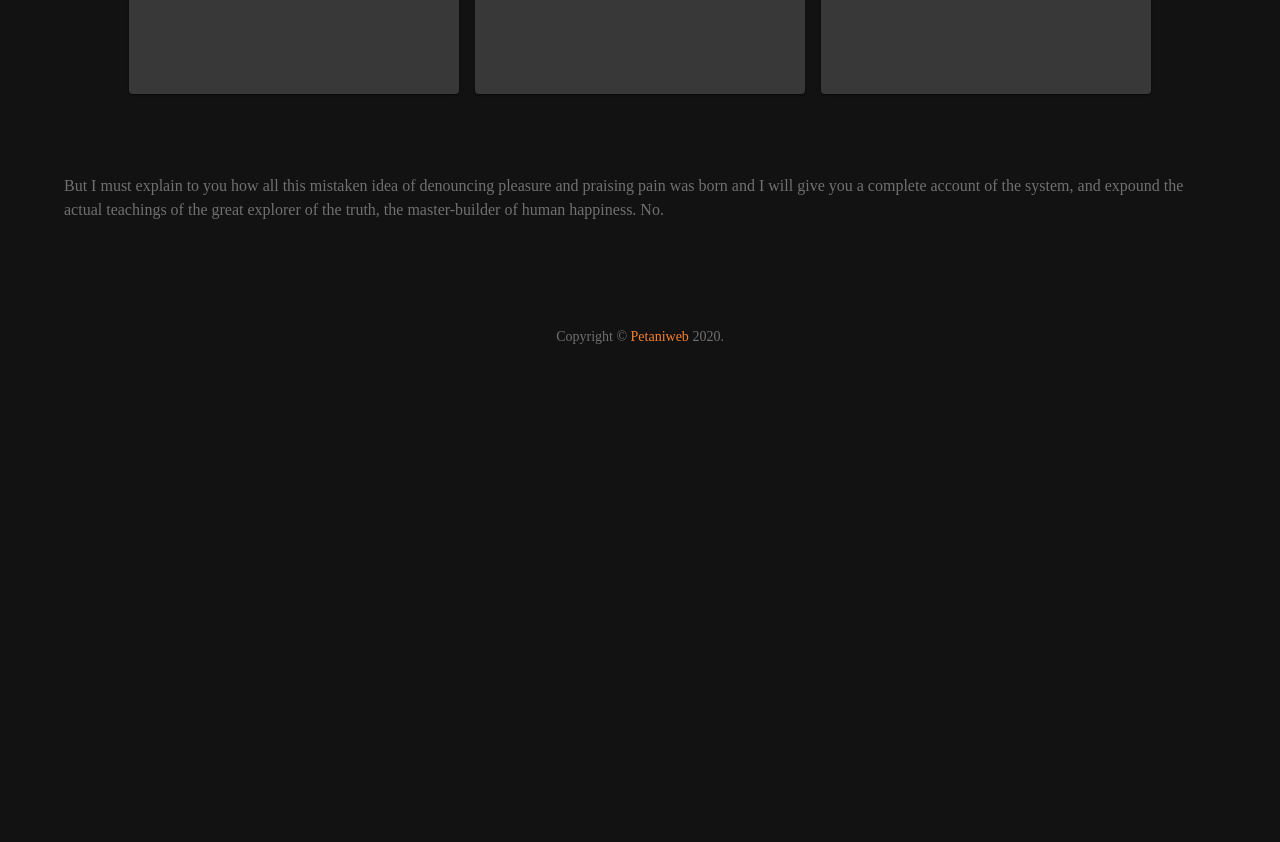
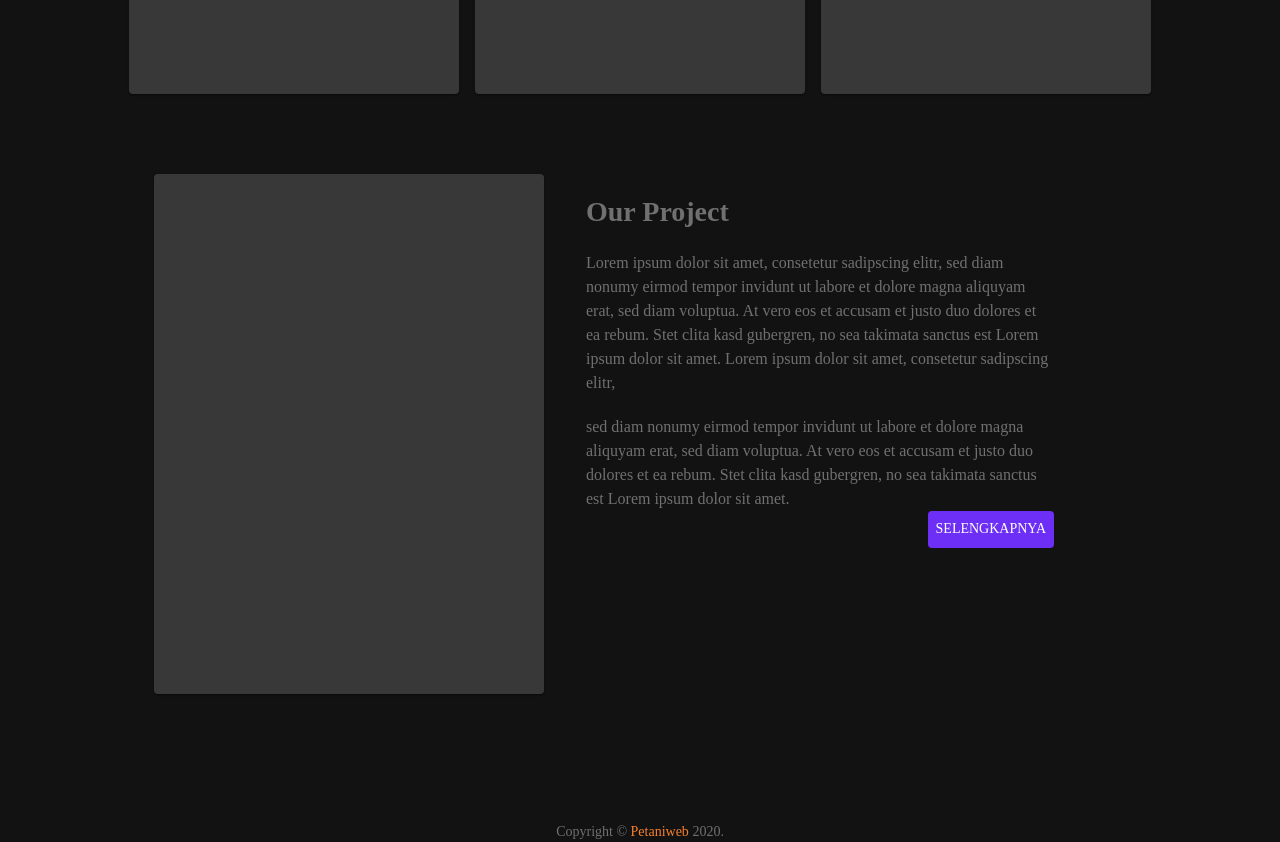
Before and after one commit to ilyas-muhammad/petaniweb, a React (Create React App) app: page / in a window 1280 px wide. Shown: the part 840-1682 px from the top of the page. Before the commit the page ends 1187 px from the top, so only its background shows below. Built offline with nearby package versions, Linux system fonts and the light colour scheme.

Commit message:
initial project section

```diff
--- a/src/App.tsx
+++ b/src/App.tsx
@@ -1,10 +1,11 @@
 import React from 'react';
-import { Container, Grid, Typography } from '@material-ui/core';
+import { Container, Grid } from '@material-ui/core';
+import { createStyles, makeStyles, Theme } from '@material-ui/core/styles';
+import Icon, { IconProps } from '@material-ui/core/Icon';
 import Copyright from './component/Copyright';
 import Navbar from './component/Navbar';
 import ServiceSection from './component/ServiceSection';
-import { createStyles, makeStyles, Theme } from '@material-ui/core/styles';
-import Icon, { IconProps } from '@material-ui/core/Icon';
+import ProjectSection from './component/ProjectSection';
 
 const useStyles = makeStyles((theme: Theme) =>
   createStyles({
@@ -57,11 +58,7 @@ export default function App() {
           <ServiceSection />
         </Grid>
         <Container className={classes.root} maxWidth="lg">
-          <Typography>
-            But I must explain to you how all this mistaken idea of denouncing pleasure and praising pain was born and I
-            will give you a complete account of the system, and expound the actual teachings of the great explorer of
-            the truth, the master-builder of human happiness. No.
-          </Typography>
+          <ProjectSection />
         </Container>
         <Copyright className={classes.footer} />
       </Grid>
--- /dev/null
+++ b/src/component/ProjectSection.tsx
@@ -0,0 +1,62 @@
+import React from 'react';
+import { Grid, Paper, Button } from '@material-ui/core';
+import { createStyles, makeStyles, Theme } from '@material-ui/core/styles';
+import { Typography } from '@material-ui/core';
+
+const useStyles = makeStyles((theme: Theme) =>
+  createStyles({
+    root: {
+      flexGrow: 1,
+      padding: theme.spacing(0, 9),
+    },
+    paper: {
+      height: 520,
+      width: 390,
+      backgroundColor: '#383838',
+      zIndex: 10,
+    },
+    ourProject: {
+      margin: theme.spacing(0, 9),
+    },
+    button: {
+      backgroundColor: '#6D2EF5',
+      color: '#fff',
+    },
+    gridButton: {
+      marginTop: theme.spacing(10, 0),
+    },
+  }),
+);
+
+const ServiceSection = (props) => {
+  const classes = useStyles();
+  return (
+    <>
+      <Grid {...props} container justify="center" className={classes.root} spacing={9}>
+        <Grid item xs={4}>
+          <Paper color="secondary" className={classes.paper} />
+        </Grid>
+        <Grid item xs={6} className={classes.ourProject}>
+          <h1>Our Project</h1>
+          <Typography>
+            Lorem ipsum dolor sit amet, consetetur sadipscing elitr, sed diam nonumy eirmod tempor invidunt ut labore et
+            dolore magna aliquyam erat, sed diam voluptua. At vero eos et accusam et justo duo dolores et ea rebum. Stet
+            clita kasd gubergren, no sea takimata sanctus est Lorem ipsum dolor sit amet. Lorem ipsum dolor sit amet,
+            consetetur sadipscing elitr,
+          </Typography>
+          <br />
+          <Typography>
+            sed diam nonumy eirmod tempor invidunt ut labore et dolore magna aliquyam erat, sed diam voluptua. At vero
+            eos et accusam et justo duo dolores et ea rebum. Stet clita kasd gubergren, no sea takimata sanctus est
+            Lorem ipsum dolor sit amet.
+          </Typography>
+          <Grid className={classes.gridButton} container justify="flex-end">
+            <Button className={classes.button}>Selengkapnya</Button>
+          </Grid>
+        </Grid>
+      </Grid>
+    </>
+  );
+};
+
+export default ServiceSection;
```
Also changed, not shown: public/UI Kendaliku Instastory 2.png (added), 15 other files (tests, documents, lock files or other folders).
